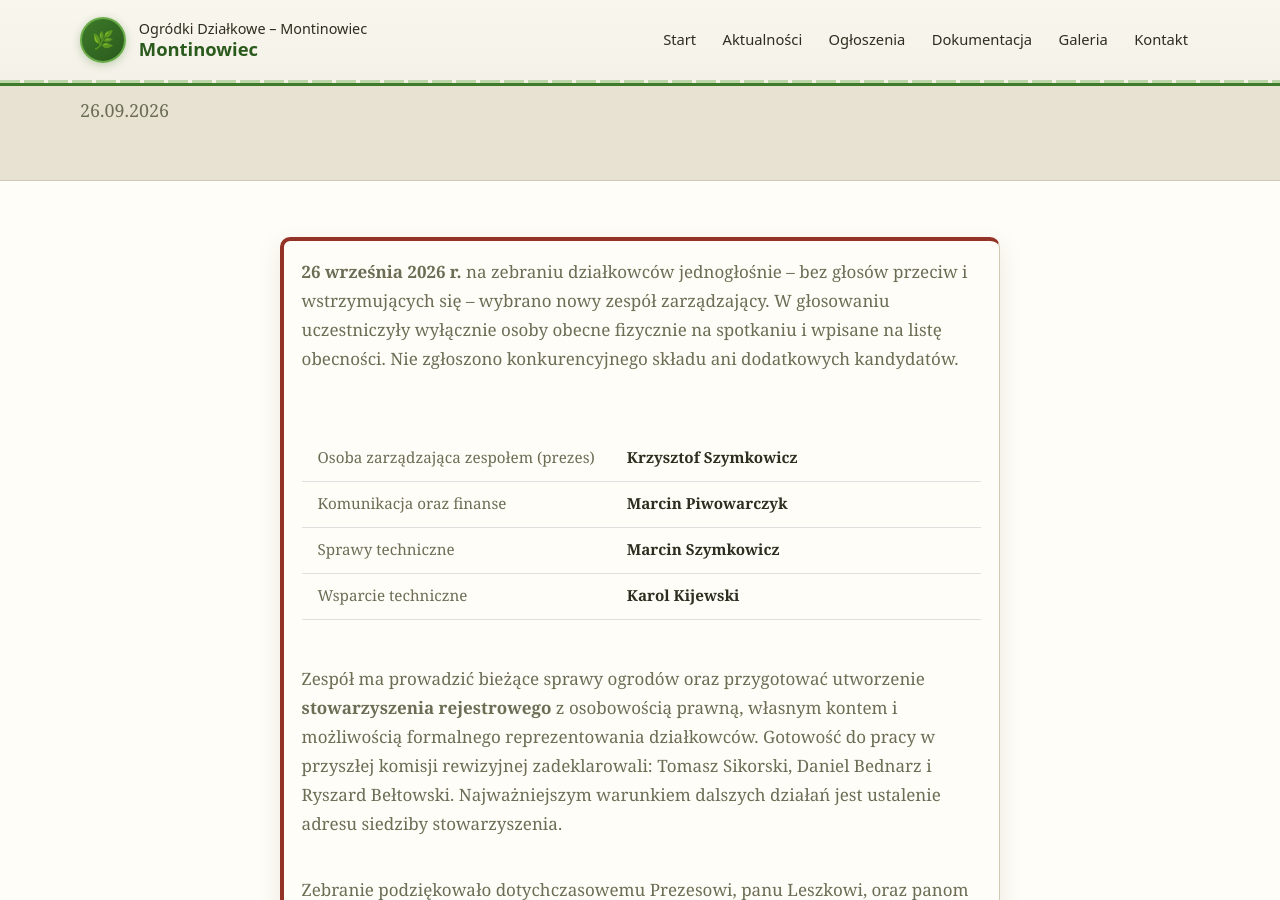
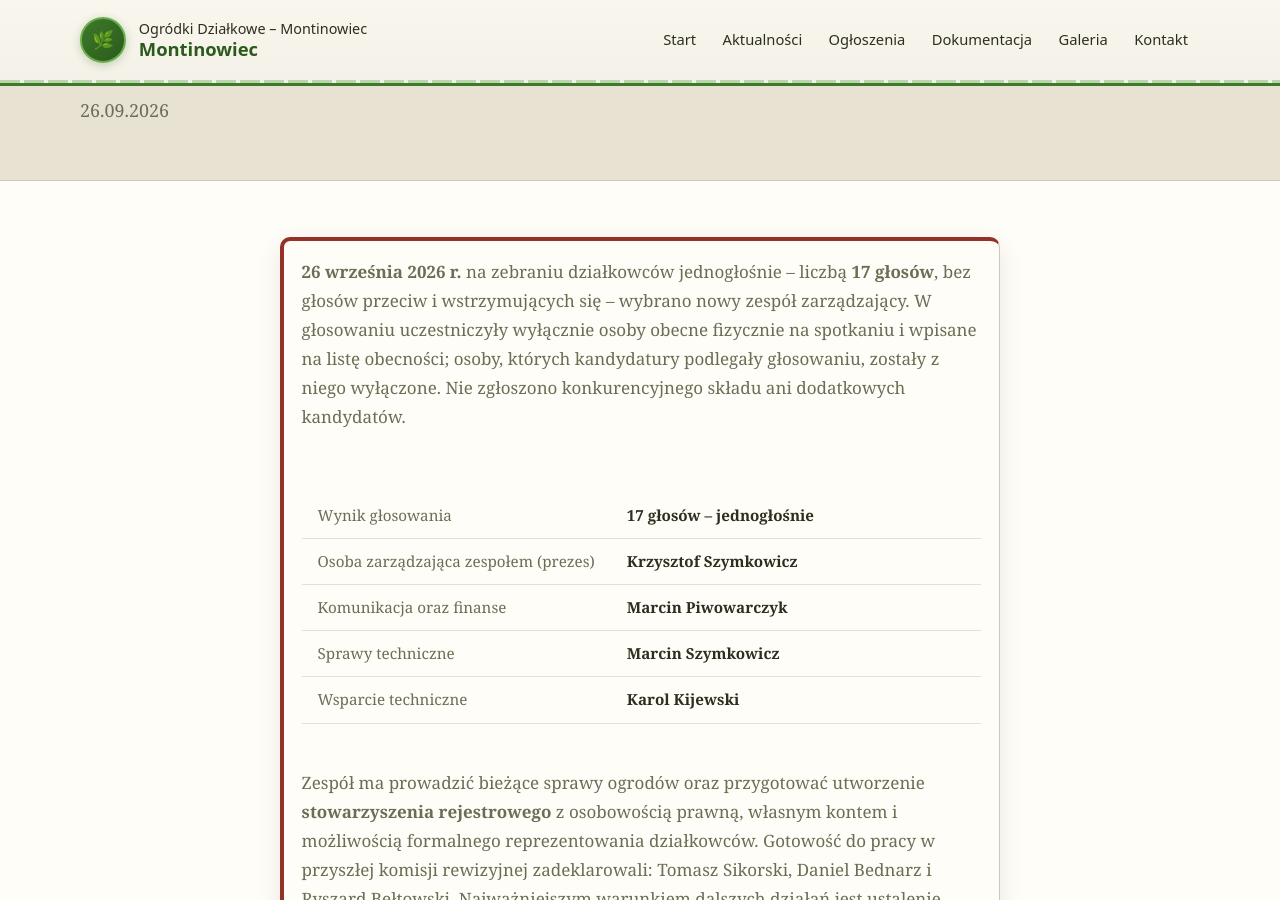
Before and after one commit to brxie/montin-page, a Jekyll site: the page built from _announcements/2026-09-26-wybor-zarzadu.md, in a window 1280 px wide and 900 px high, scrolled down 323 px. Built offline with Jekyll 4.4.1, drawn with Linux system fonts in a browser that asks for light colours.

Commit message:
Aktualizuj podsumowanie zebrania 26.09.2026: 17 głosów, wyłączenie kandydatów z głosowania
- sources/documents + documents/podsumowanie_spotkania_2026-09-26.md/.pdf (regenerowany)
- _announcements/2026-09-26-wybor-zarzadu.md: wynik głosowania w tabeli i leadzie
- _data/documents.yml + _data/announcements.yml: opisy z liczbą głosów

```diff
--- a/_announcements/2026-09-26-wybor-zarzadu.md
+++ b/_announcements/2026-09-26-wybor-zarzadu.md
@@ -3,17 +3,21 @@ title: "Wybór zespołu zarządzającego – podsumowanie zebrania z 26 wrześni
 date: 2026-09-26
 type: "Aktualność"
 level: "important"
-description: "Na zebraniu działkowców 26 września 2026 r. jednogłośnie wybrano nowy zespół zarządzający: Krzysztof Szymkowicz (prezes), Marcin Piwowarczyk (komunikacja i finanse), Marcin Szymkowicz (sprawy techniczne) oraz Karol Kijewski (wsparcie techniczne). Potwierdzono kierunek utworzenia stowarzyszenia rejestrowego oraz omówiono finanse, stan nowej studni i najbliższe prace."
+description: "Na zebraniu działkowców 26 września 2026 r. jednogłośnie – liczbą 17 głosów – wybrano nowy zespół zarządzający: Krzysztof Szymkowicz (prezes), Marcin Piwowarczyk (komunikacja i finanse), Marcin Szymkowicz (sprawy techniczne) oraz Karol Kijewski (wsparcie techniczne). Potwierdzono kierunek utworzenia stowarzyszenia rejestrowego oraz omówiono finanse, stan nowej studni i najbliższe prace."
 slug: podsumowanie-spotkania-2026-09-26
 permalink: /aktualnosci/podsumowanie-spotkania-2026-09-26/
 ---
 
 <p class="lead">
-  <strong>26 września 2026 r.</strong> na zebraniu działkowców jednogłośnie – bez głosów przeciw i wstrzymujących się – wybrano nowy zespół zarządzający. W głosowaniu uczestniczyły wyłącznie osoby obecne fizycznie na spotkaniu i wpisane na listę obecności. Nie zgłoszono konkurencyjnego składu ani dodatkowych kandydatów.
+  <strong>26 września 2026 r.</strong> na zebraniu działkowców jednogłośnie – liczbą <strong>17 głosów</strong>, bez głosów przeciw i wstrzymujących się – wybrano nowy zespół zarządzający. W głosowaniu uczestniczyły wyłącznie osoby obecne fizycznie na spotkaniu i wpisane na listę obecności; osoby, których kandydatury podlegały głosowaniu, zostały z niego wyłączone. Nie zgłoszono konkurencyjnego składu ani dodatkowych kandydatów.
 </p>
 
 <table class="results-table">
   <tbody>
+    <tr>
+      <td>Wynik głosowania</td>
+      <td><strong>17 głosów – jednogłośnie</strong></td>
+    </tr>
     <tr>
       <td>Osoba zarządzająca zespołem (prezes)</td>
       <td><strong>Krzysztof Szymkowicz</strong></td>
--- a/_data/announcements.yml
+++ b/_data/announcements.yml
@@ -22,7 +22,7 @@
   date: 2026-09-26
   type: "Aktualność"
   level: "important"
-  description: "Na zebraniu działkowców 26 września 2026 r. jednogłośnie wybrano nowy zespół zarządzający: Krzysztof Szymkowicz (prezes), Marcin Piwowarczyk (komunikacja i finanse), Marcin Szymkowicz (sprawy techniczne) oraz Karol Kijewski (wsparcie techniczne). Potwierdzono kierunek utworzenia stowarzyszenia rejestrowego oraz omówiono finanse, stan nowej studni i najbliższe prace."
+  description: "Na zebraniu działkowców 26 września 2026 r. jednogłośnie – liczbą 17 głosów – wybrano nowy zespół zarządzający: Krzysztof Szymkowicz (prezes), Marcin Piwowarczyk (komunikacja i finanse), Marcin Szymkowicz (sprawy techniczne) oraz Karol Kijewski (wsparcie techniczne). Potwierdzono kierunek utworzenia stowarzyszenia rejestrowego oraz omówiono finanse, stan nowej studni i najbliższe prace."
   link: "/aktualnosci/podsumowanie-spotkania-2026-09-26/"
 
 - title: "Zakręcenie wody na okres zimowy"
--- a/_data/documents.yml
+++ b/_data/documents.yml
@@ -20,7 +20,7 @@
   labels:
     - opublikowane
   file: "/documents/podsumowanie_spotkania_2026-09-26.pdf"
-  description: "Jednogłośny wybór zespołu zarządzającego (Krzysztof Szymkowicz – prezes, Marcin Piwowarczyk – komunikacja i finanse, Marcin Szymkowicz – sprawy techniczne, Karol Kijewski – wsparcie techniczne), potwierdzenie kierunku utworzenia stowarzyszenia rejestrowego, rozliczenia obu części ogrodów, stan inwestycji w nowej studni oraz najbliższe działania: zamknięcie wody ok. 15 października i czyszczenie linii energetycznej w listopadzie."
+  description: "Jednogłośny wybór zespołu zarządzającego liczbą 17 głosów (Krzysztof Szymkowicz – prezes, Marcin Piwowarczyk – komunikacja i finanse, Marcin Szymkowicz – sprawy techniczne, Karol Kijewski – wsparcie techniczne), potwierdzenie kierunku utworzenia stowarzyszenia rejestrowego, rozliczenia obu części ogrodów, stan inwestycji w nowej studni oraz najbliższe działania: zamknięcie wody ok. 15 października i czyszczenie linii energetycznej w listopadzie."
 
 - title: "Projekt statutu Stowarzyszenia „Montinowiec”"
   category: "Dokumenty organizacyjne"
```
Also changed, not shown: sources/documents/podsumowanie_spotkania_2026-09-26.md (+3 -3 lines), 1 other file.
